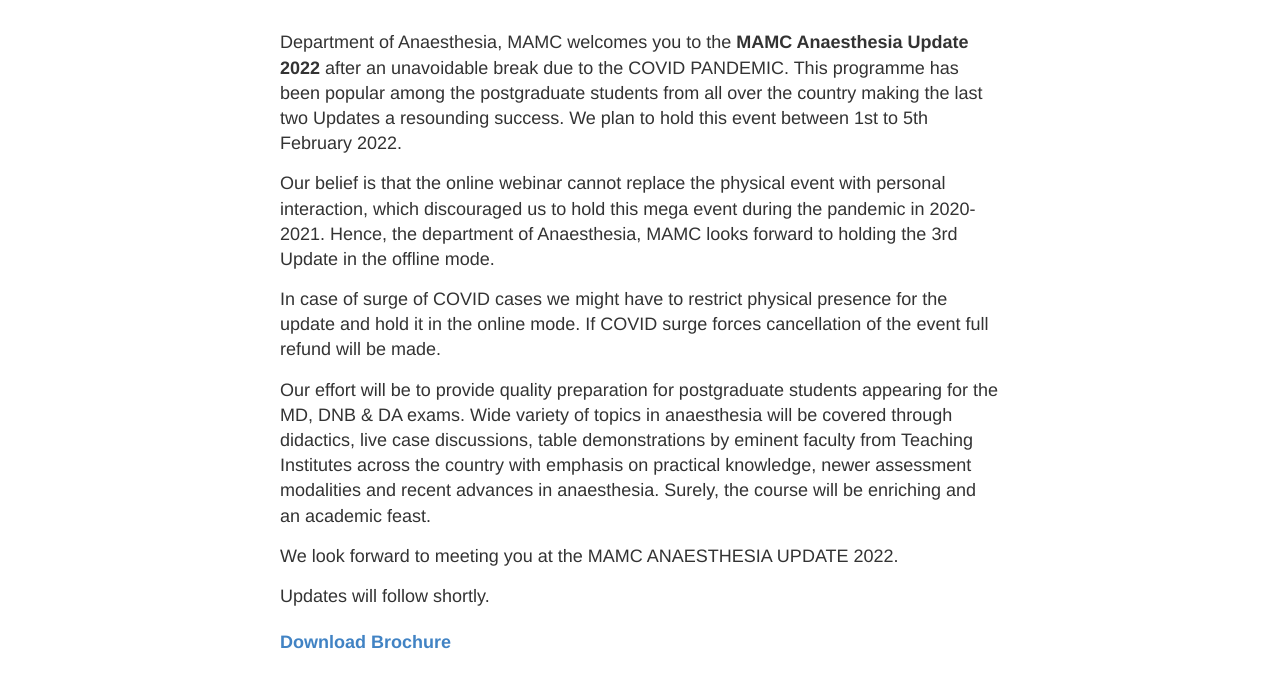
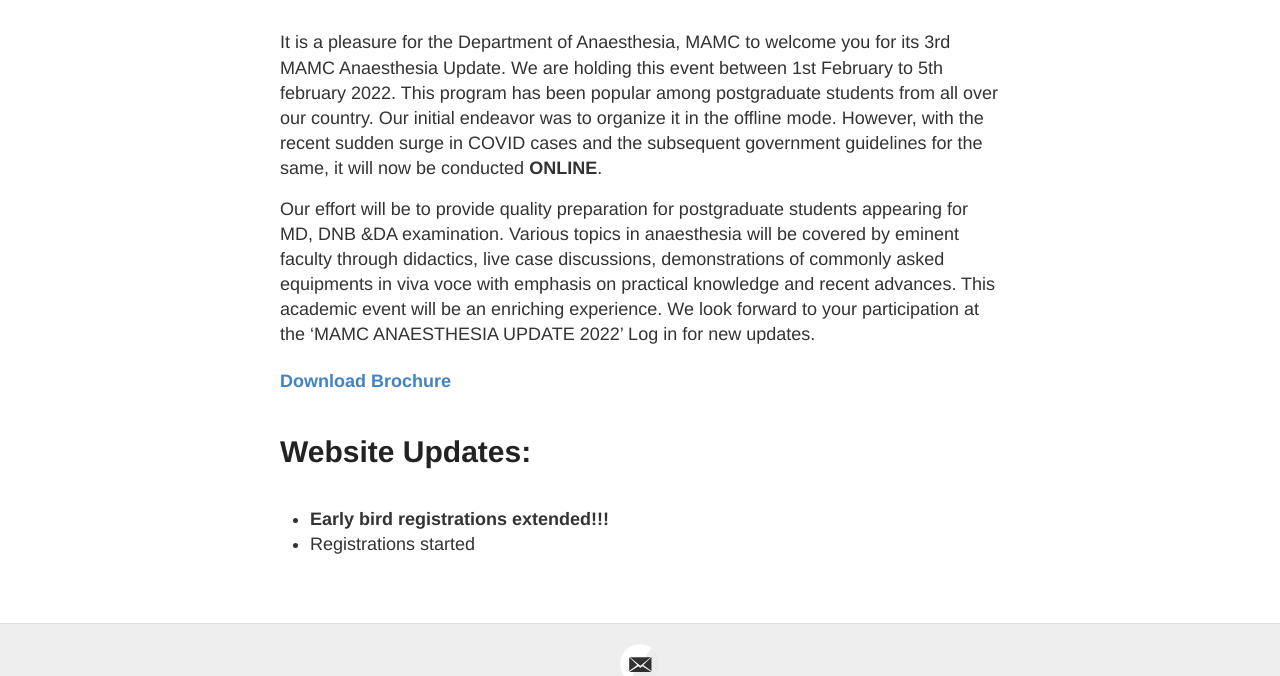
Before and after one commit to mamcanaesthesiaupdate/mamcanaesthesiaupdate.github.io, a Jekyll site: the page built from index.md, in a window 1280 px wide and 1400 px high. Shown: the part 724-1400 px from the top of the window. Built offline with Jekyll 4.4.1, drawn with Linux system fonts in a browser that asks for light colours; nearby versions of some CDN libraries.

Commit message:
online event

```diff
--- a/index.md
+++ b/index.md
@@ -4,17 +4,12 @@
 permalink: /
 ---
 
-Department of Anaesthesia, MAMC welcomes you to the **MAMC Anaesthesia Update 2022** after an unavoidable break due to the COVID PANDEMIC. This programme has been popular among the postgraduate students from all over the country making the last two Updates a resounding success. We plan to hold this event between 1st to 5th February 2022.
+It is a pleasure for the Department of Anaesthesia, MAMC  to welcome you for its 3rd MAMC Anaesthesia Update. We are holding this event between 1st February to 5th february 2022. This program has been popular among postgraduate students from all over our country. Our initial endeavor was to organize it in the offline mode. However, with the recent sudden surge in COVID cases and the subsequent government guidelines for the same, it will now be conducted **ONLINE**.
 
-Our belief is that the online webinar cannot replace the physical event with personal interaction, which discouraged us to hold this mega event during the pandemic in 2020-2021. Hence, the department of Anaesthesia, MAMC looks forward to holding the 3rd Update in the offline mode.
+Our effort will be to provide quality preparation for postgraduate students appearing for MD, DNB &DA examination. Various topics in anaesthesia will be covered by eminent faculty through didactics, live case discussions, demonstrations of commonly asked equipments in viva voce with emphasis on practical knowledge and recent advances. This academic event will be an enriching experience.
+We look forward to your participation at the 'MAMC ANAESTHESIA UPDATE 2022'
+Log in for new updates.
 
-In case of surge of COVID cases we might have to restrict physical presence for the update and hold it in the online mode. If COVID surge forces cancellation of the event full refund will be made.
-
-Our effort will be to provide quality preparation for postgraduate students appearing for the MD, DNB & DA exams. Wide variety of topics in anaesthesia will be covered through didactics, live case discussions, table demonstrations by eminent faculty from Teaching Institutes across the country with emphasis on practical knowledge, newer assessment modalities and recent advances in anaesthesia. Surely, the course will be enriching and an academic feast.
-
-We look forward to meeting you at the MAMC ANAESTHESIA UPDATE 2022.
-
-Updates will follow shortly.
 
 #### [Download Brochure]({{ site.baseurl }}{% link /documents/brochure.jpeg %}){:target="_blank"}
 
```
Also changed, not shown: registration.md (+1 -4 lines).
